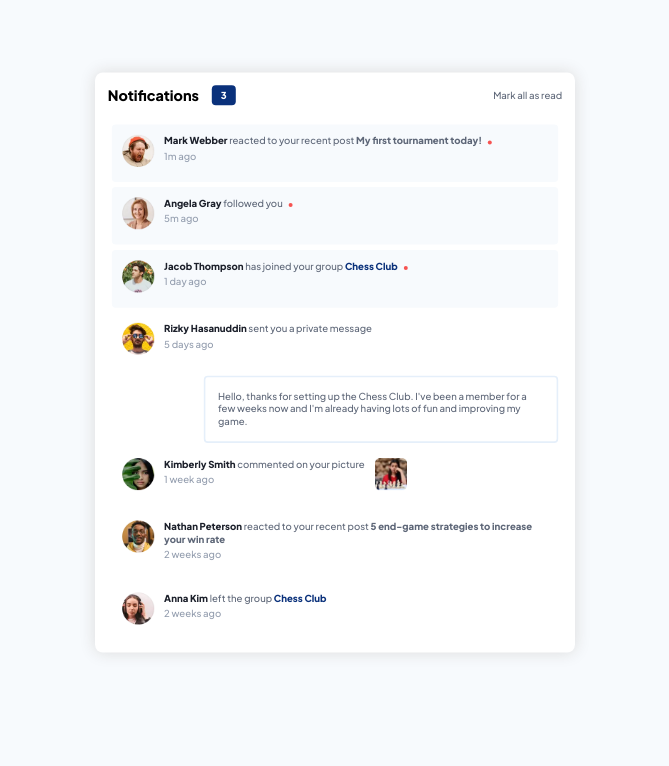
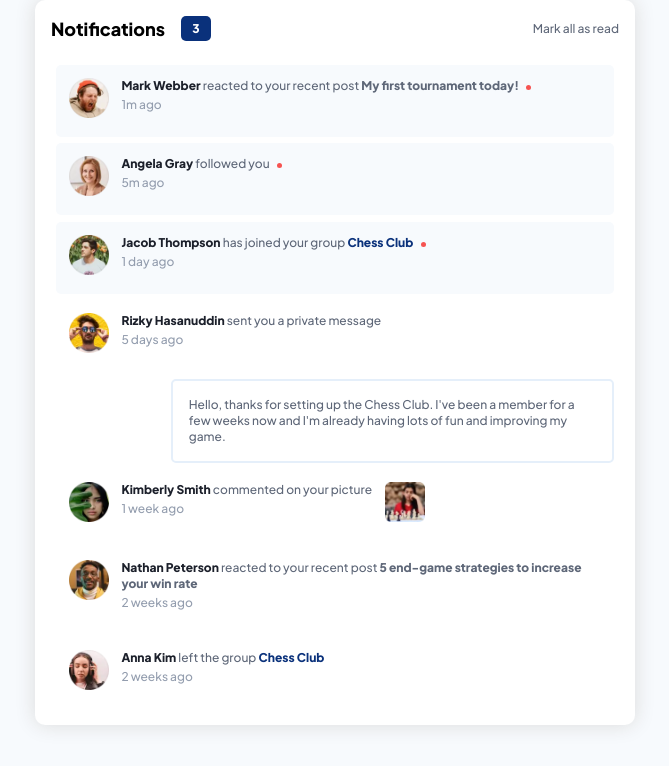
Before and after one commit to Mahdii-Kariimiian/notifications-page, a plain HTML site: page index.html in a window 1280 px wide. Shown: the whole page, without its empty margins (305-974 px from the left). Drawn offline with Linux system fonts and the light colour scheme.

Commit message:
scale to 1

```diff
--- a/style.css
+++ b/style.css
@@ -169,7 +169,6 @@ body {
     .container {
         background-color: var(--White) ;
         box-shadow: 0 0 20px rgb(219, 219, 219);
-        border-radius: 10px;
-        transform: scale(.80);
+        border-radius: 10px
     }
    }
```
